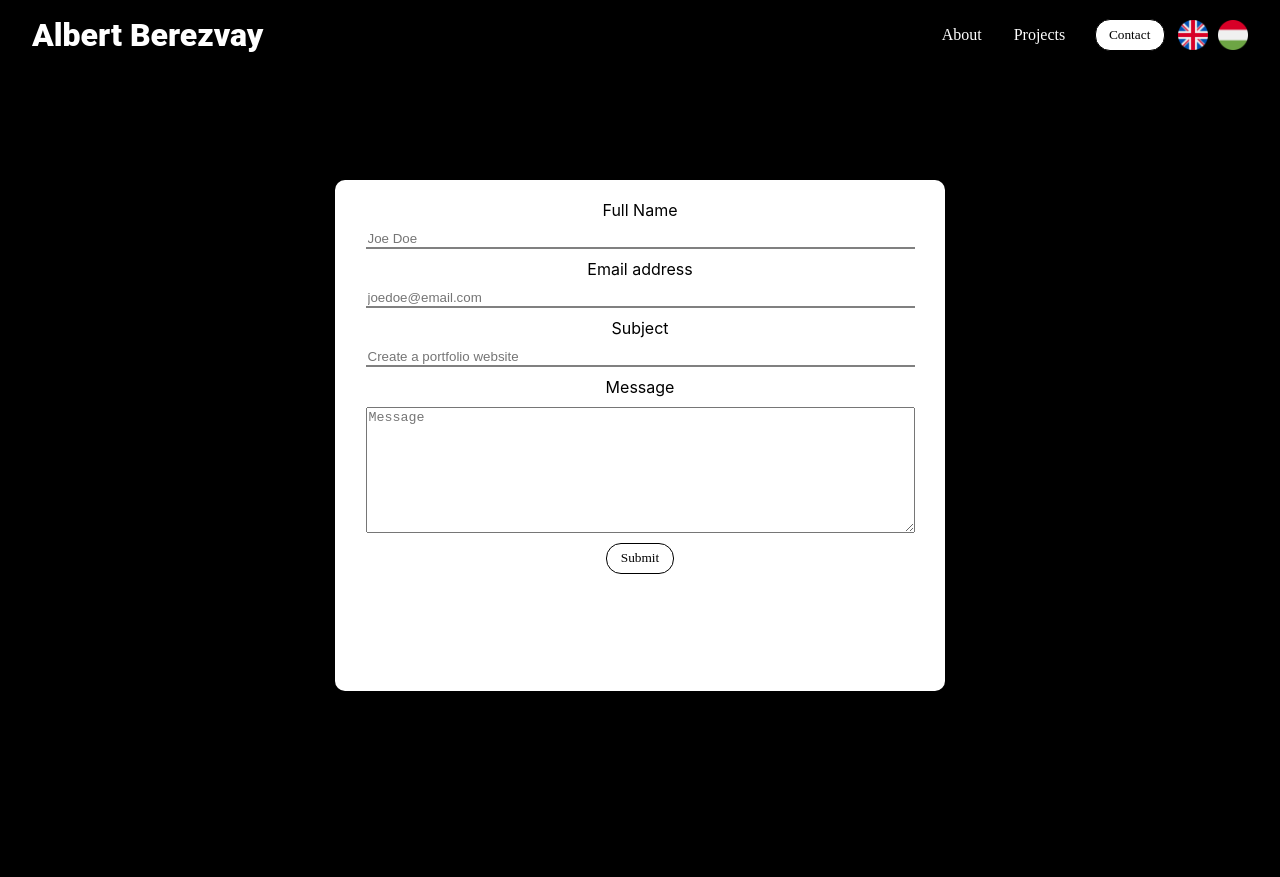
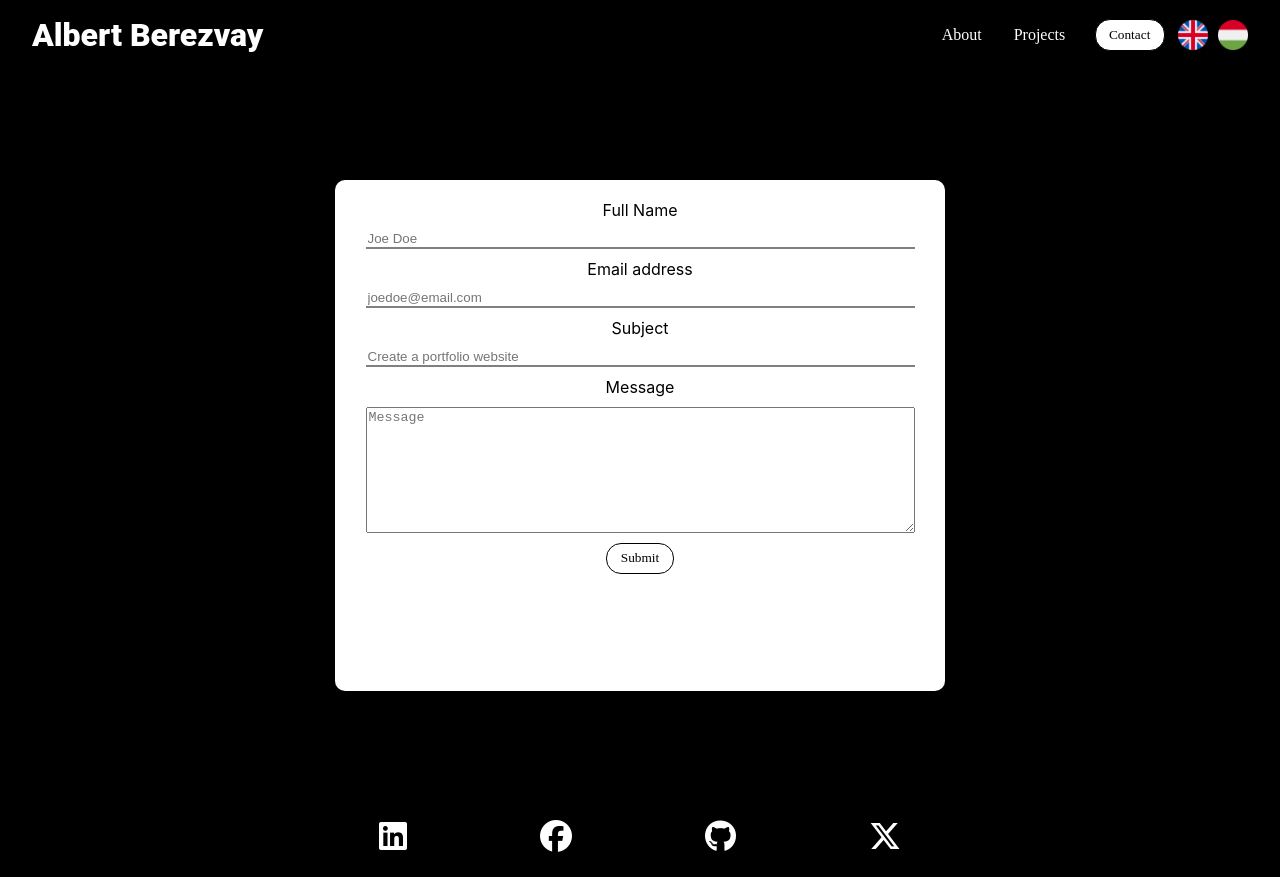
Before and after one commit to A-Berezvay/react-portfolio, a React (Create React App) app: page /contact in a window 1280 px wide. Before the commit the page ends 800 px from the top, so only its background shows below. Built offline with nearby package versions, Linux system fonts and the light colour scheme.

Commit message:
Add Footer with links;

```diff
--- a/src/App.js
+++ b/src/App.js
@@ -2,6 +2,7 @@ import React from 'react';
 import './i18n/i18n';
 import { BrowserRouter, Routes, Route } from 'react-router-dom';
 import Header from './components/common/Header/Header';
+import Footer from './components/common/Footer/Footer';
 import HomePage from './components/pages/HomePage/HomePage';
 import AboutPage from './components/pages/AboutPage/AboutPage';
 import ProjectPage from './components/pages/ProjectPage/ProjectPage';
@@ -17,6 +18,7 @@ function App() {
         <Route path='/project' element={<ProjectPage />} />
         <Route path='/contact' element={<ContactPage />} />
       </Routes>
+      <Footer />
     </BrowserRouter>
   );
 }
--- /dev/null
+++ b/src/components/common/Footer/Footer.css
@@ -0,0 +1,16 @@
+/* Footer.css */
+.footer {
+    display: flex;
+    justify-content: space-evenly;
+    padding: 20px 20%;
+  }
+
+  .footer i {
+    margin: 0 10px;
+    color: white; /* Adjust the icon color */
+    font-size: 2em;
+  }
+
+  .footer i:hover {
+    color: #D9D1B8; /* Hover effect */
+  }
--- a/src/components/common/Footer/Footer.js
+++ b/src/components/common/Footer/Footer.js
@@ -0,0 +1,17 @@
+// Footer.js
+import React from 'react';
+import { Link } from 'react-router-dom';
+import './Footer.css'; // Optional if you want to add custom styling
+
+const Footer = () => {
+  return (
+    <footer className="footer">
+        <Link to="https://www.linkedin.com/in/albert-berezvay/" target="_blank"><i class="fa-brands fa-linkedin"></i></Link>
+        <Link to="https://www.facebook.com/profile.php?id=61565913697254" target="blank"><i class="fa-brands fa-facebook"></i></Link>
+        <Link to="https://github.com/A-Berezvay" target="_blank"><i class="fa-brands fa-github"></i></Link>
+        <Link to="https://x.com/AlbertBerezvay" target="_blank"><i class="fa-brands fa-x-twitter"></i></Link>
+    </footer>
+  );
+};
+
+export default Footer;
```
